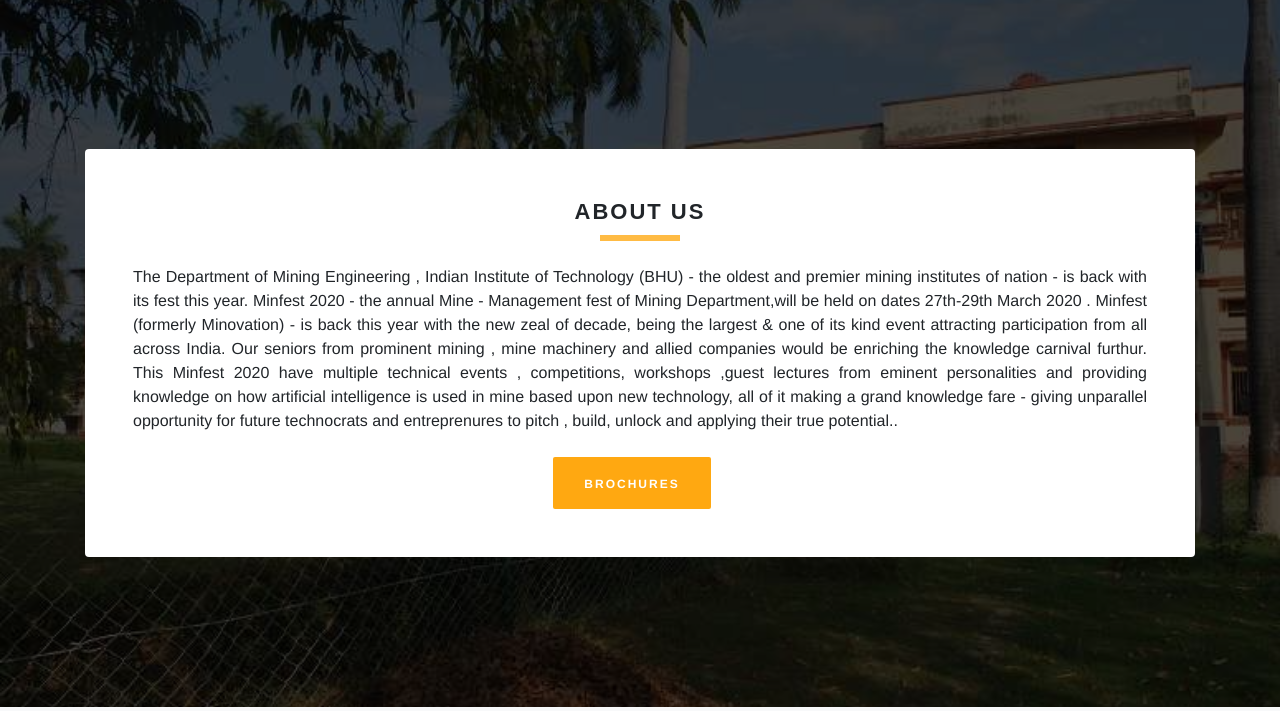
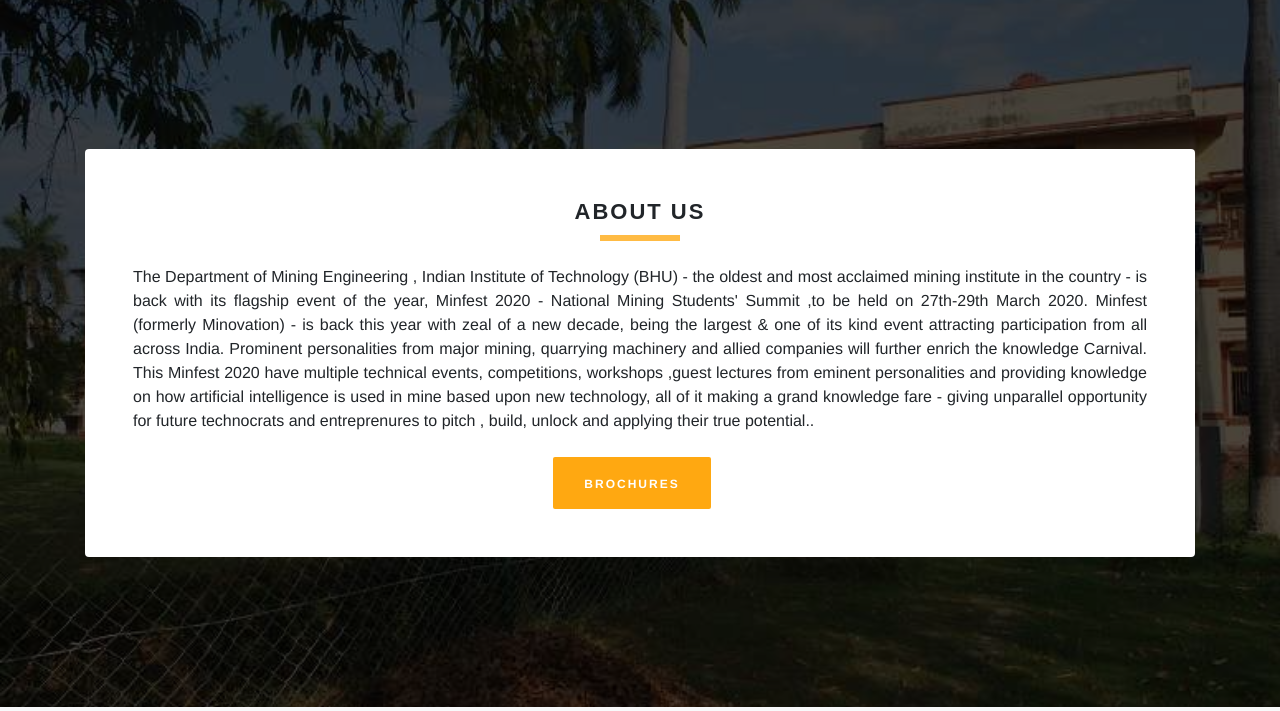
Before and after one commit to bobbysaprey420/minfest-20, a Django app: page / in a window 1280 px wide. Shown: the part 801-1512 px from the top of the page. Run offline with Django 3.2, Linux system fonts and the light colour scheme; some libraries are stand-ins or nearby versions.

Commit message:
Update index.html

```diff
--- a/templates/work/index.html
+++ b/templates/work/index.html
@@ -4,7 +4,7 @@
 
 <!-- Mirrored from himalayanthemes.net/Demos/Mico/index.html by HTTrack Website Copier/3.x [XR&CO'2014], Sun, 19 Aug 2018 19:14:34 GMT -->
 <head>
-        <link rel="shortcut icon" href="/static/images/favicon.ico">
+        <link rel="shortcut icon" href="/static/images/favicon.jpg">
         <title>MinFest 2020: Techno Management Fest of Mining Department, IITBHU </title>
         <meta name="description" content=""/>
         <meta name="keywords" content=""/>
@@ -147,11 +147,10 @@
                             <span class="bg-yellow d-block mt-2 mx-auto sep-line-medium-thick-long"></span>
                             <p class="mt-4 text-medium" style="text-align:  justify;">
 
-The Department of Mining Engineering , Indian Institute of Technology (BHU) - the oldest and premier mining institutes of nation - is back with its fest
- this year. Minfest 2020 -  the annual Mine - Management fest of Mining Department,will be held on dates 27th-29th March 2020 .
-Minfest (formerly Minovation) - is back this year with the new zeal of decade, being the largest & one of its kind event attracting participation
- from all across India. Our seniors from prominent mining , mine machinery and allied companies would be enriching the knowledge carnival furthur.
-This Minfest 2020 have multiple technical events , competitions, workshops ,guest lectures from eminent personalities and providing knowledge on how
+The Department of Mining Engineering , Indian Institute of Technology (BHU) - the oldest and most acclaimed mining institute in the country - is back with its flagship event of the year, Minfest 2020 -  National Mining Students' Summit ,to be held on 27th-29th March 2020.
+Minfest (formerly Minovation) - is back this year with zeal of a new decade, being the largest & one of its kind event attracting participation
+ from all across India. Prominent personalities from major mining, quarrying machinery and allied companies will further enrich the knowledge Carnival.
+This Minfest 2020 have multiple technical events, competitions, workshops ,guest lectures from eminent personalities and providing knowledge on how
  artificial intelligence is used in mine based upon new technology, all of it making a grand knowledge fare - giving unparallel opportunity for
 future technocrats and entreprenures to pitch , build, unlock and applying their true potential..</p>
                             <p class="mt-4 text-medium"></p>
```
